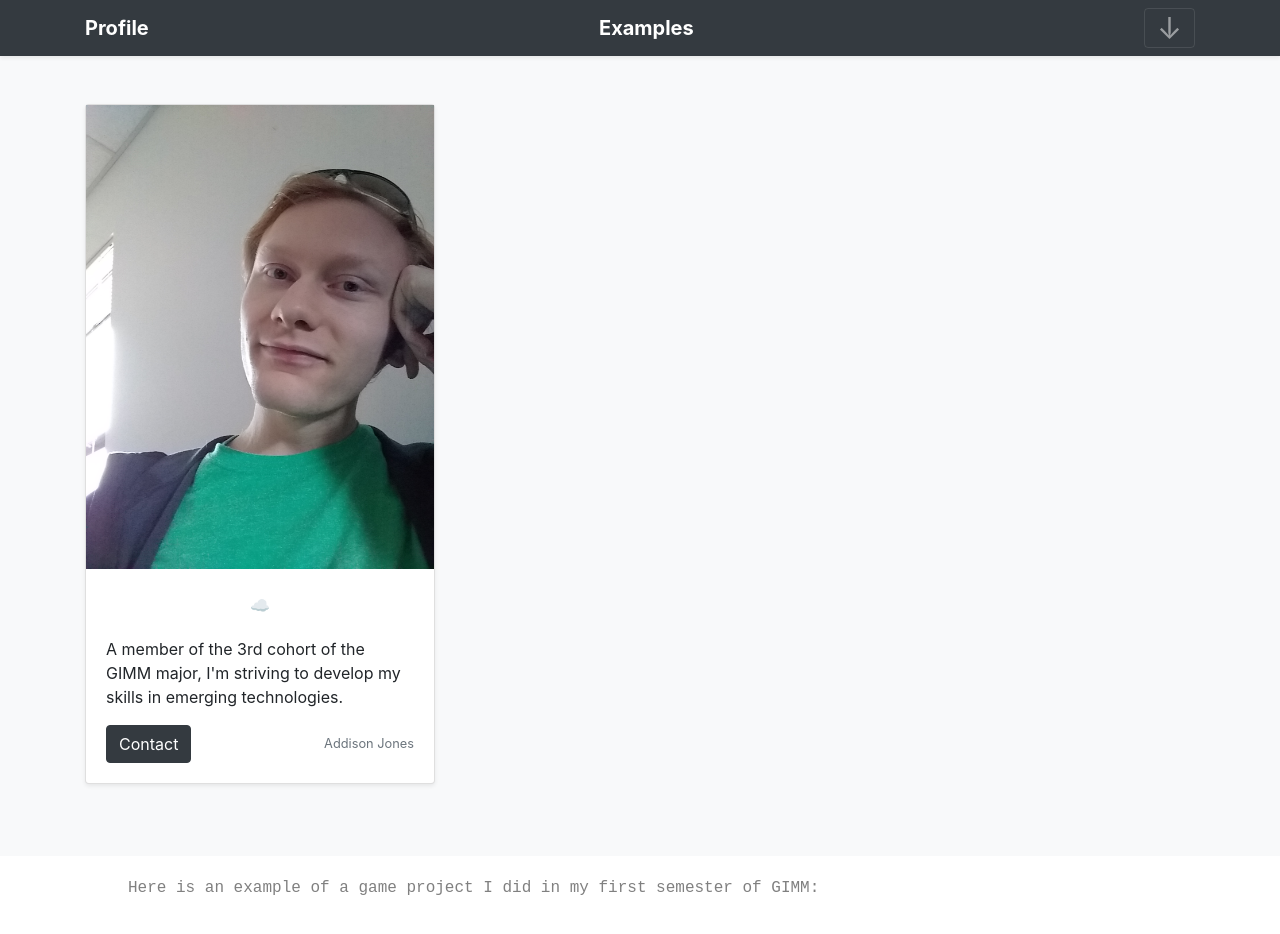
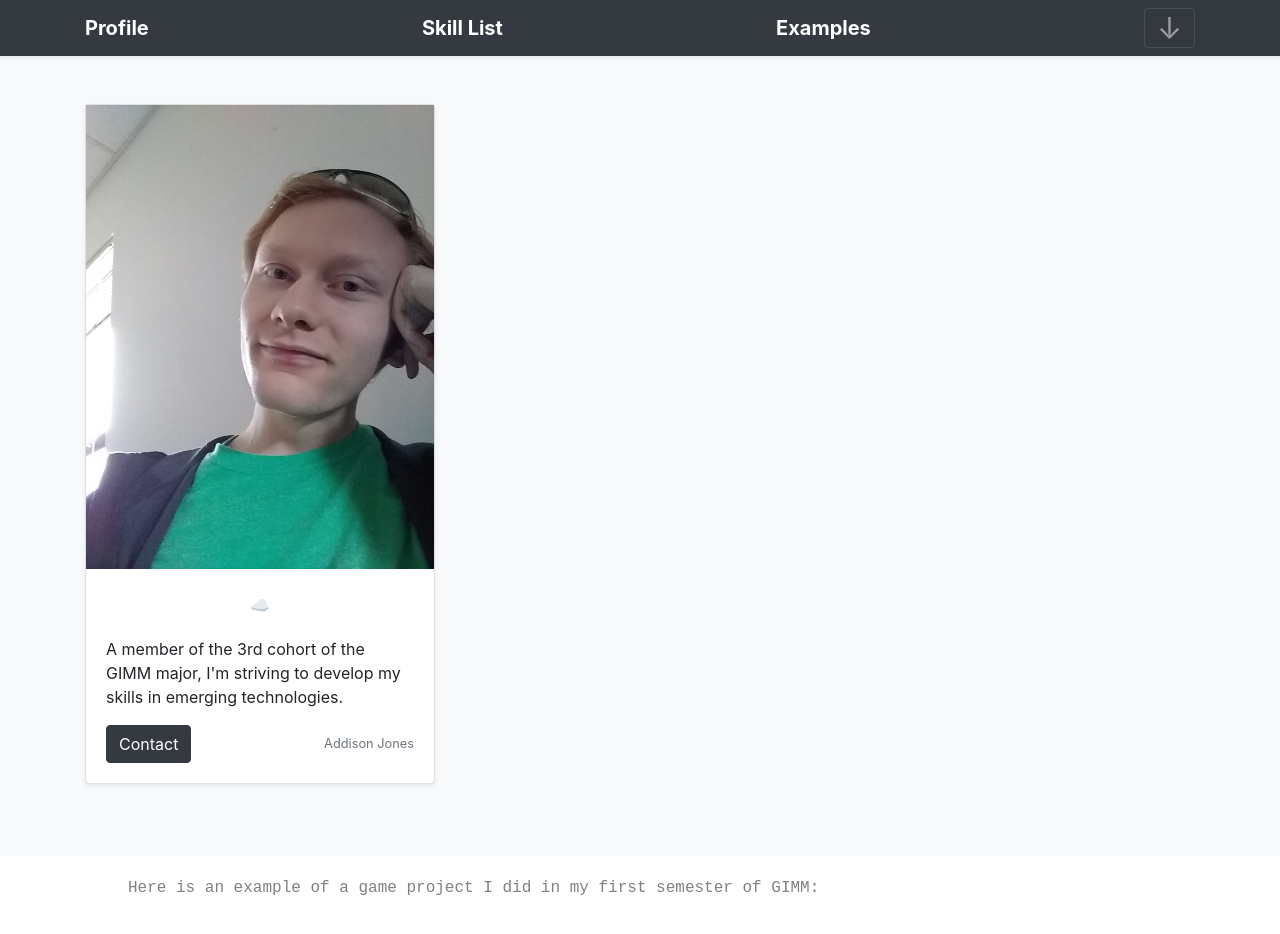
Before and after one commit to Multiplicison/MyGIMMPortfolio, a plain HTML site: page Examples.html in a window 1280 px wide. Shown: the top 934 px of the page. Drawn offline with nearby package versions, Linux system fonts and the light colour scheme.

Commit message:
Fixed Navbar
Made sure all major pages were accessable from navbar.

```diff
--- a/Examples.html
+++ b/Examples.html
@@ -35,7 +35,12 @@
                 <a href="Profile.html" class="navbar-brand d-flex align-items-center">
                     <strong>Profile</strong>
                 </a>
-                <a href="#" class="navbar-brand d-flex align-items-center"><strong>Examples</strong></a>
+                <a href="skillList.html" class="navbar-brand d-flex align-items-center">
+                  <strong>Skill List</strong>
+                </a>
+                <a href="Examples.html" class="navbar-brand d-flex align-items-center">
+                  <strong>Examples</strong>
+                </a>
                 <button class="navbar-toggler" type="button" data-toggle="collapse" data-target="#navbarHeader" aria-controls="navbarHeader" aria-expanded="false" aria-label="Toggle navigation">
                     <span class="" id="symbols">&#8595</span>
                 </button>
```
Also changed, not shown: Profile.html (+6 -1 lines), skillList.html (+6 -1 lines).
